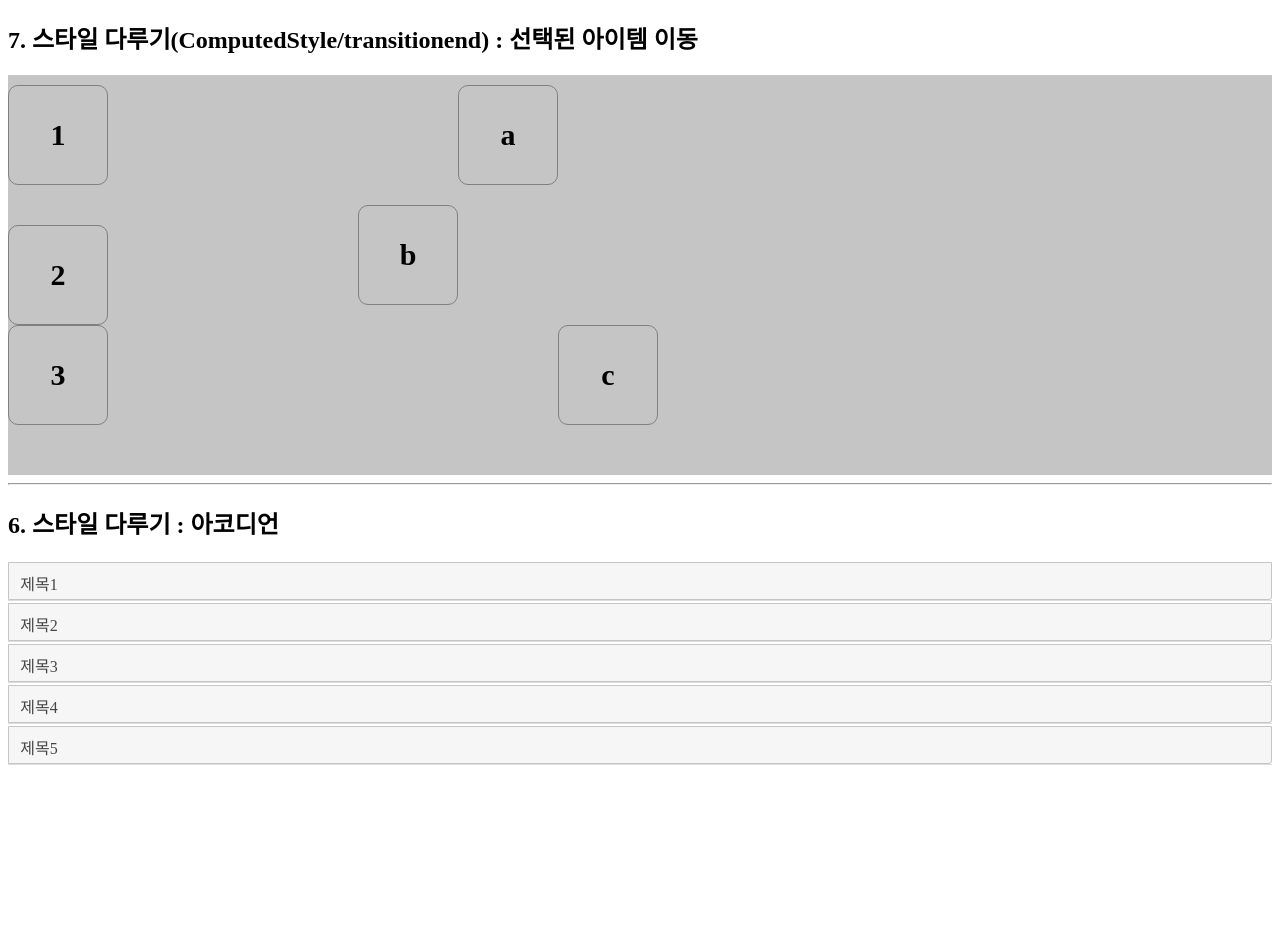
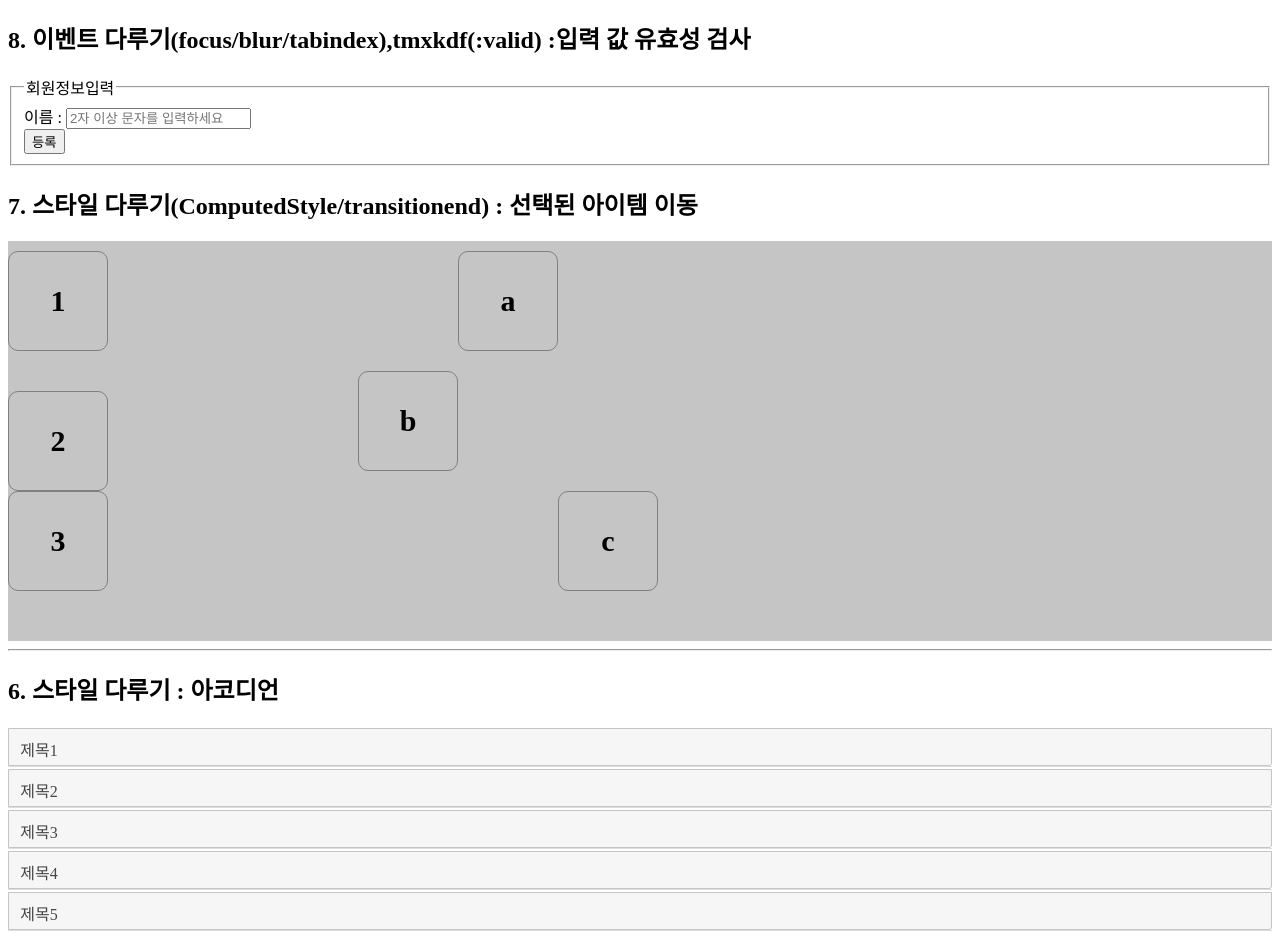
Before and after one commit to CodingWon/TIL, a plain HTML site: page JavaScript/newLect/dom_live.html in a window 1280 px wide. Shown: the top 933 px of the page. Drawn offline with Linux system fonts and the light colour scheme.

Commit message:
js : 8번 유효성 검사

```diff
--- a/JavaScript/newLect/dom_live.html
+++ b/JavaScript/newLect/dom_live.html
@@ -9,6 +9,23 @@
         <script src="dom_live.js"></script>
     </head>
     <body>
+        <section id="s8">
+            <h1>8. 이벤트 다루기(focus/blur/tabindex),tmxkdf(:valid) :입력 값 유효성 검사</h1>
+            <form>
+                <fieldset>
+                    <legend>회원정보입력</legend>
+                    <div>
+                        <div>
+                            <label>이름 : </label>
+                            <input type="text" placeholder="2자 이상 문자를 입력하세요" required>
+                        </div>
+                    </div>
+                    <div>
+                        <input type="submit" value="등록">
+                    </div>
+                </fieldset>
+            </form>
+        </section>
         <section id="s7">
             <h1>7. 스타일 다루기(ComputedStyle/transitionend) : 선택된 아이템 이동</h1>
             <div class="box">
```
